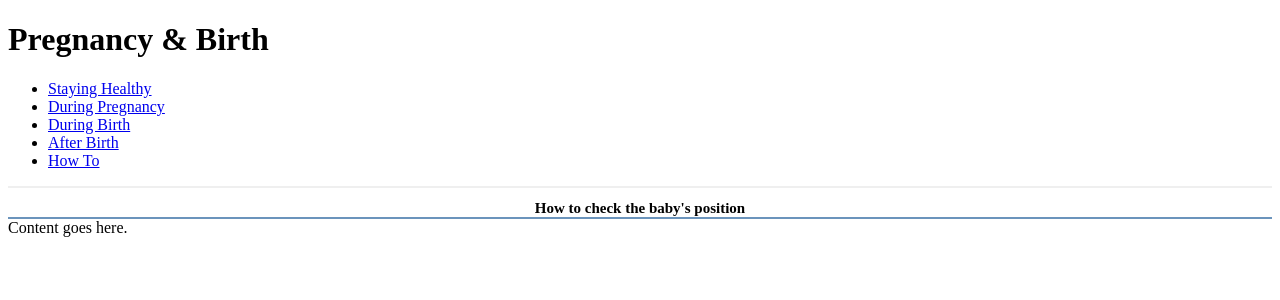
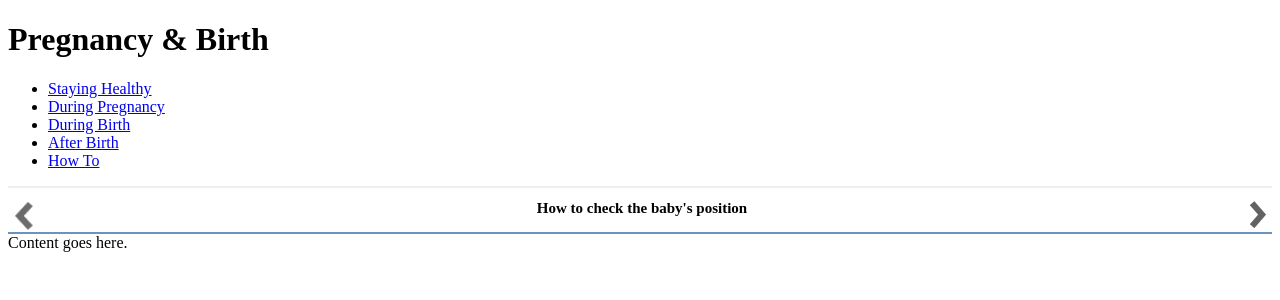
Before and after one commit to saqimtiaz/hesperian-mhealth-pregnancy-warning-signs, a PHP site: page /template-sequence.html in a window 1280 px wide. Shown: the top 300 px of the page. Run offline with PHP 8.4, Linux system fonts and the light colour scheme.

Commit message:
added next and previous links to sequence template header, along with placeholder images

```diff
--- a/src/hesperian_mobile.css
+++ b/src/hesperian_mobile.css
@@ -49,6 +49,21 @@ Workaround for iPhone / WebKit bug where headers and footers can disappear after
 .circle.active {
 	background:#444;
 }
+
+.seq-nav-button-left img{
+	float:left;
+	margin-left:5px;
+}
+
+.seq-nav-button-right img{
+	float:right;
+	margin-right:5px;
+}
+
+.clear {
+	clear:both;
+	display:block;
+}
 /* end of css for sequence-bar*/
 
 /*change background color of pages to white*/
--- a/src/template-sequence.html
+++ b/src/template-sequence.html
@@ -34,8 +34,17 @@
 		seq-length attribute determines the number of circles created
 		seq-position attribute is equivalent to position of current page in sequence
 	-->
-		<h2 class="sequence-title">How to check the baby's position</h2>
+
+		<h2 class="sequence-title">
+			<a href="" class="seq-nav-button seq-nav-button-left"><img src="images/l-arrow.png"/></a>
+			<a href="" class="seq-nav-button seq-nav-button-right"><img src="images/r-arrow.png"/></a>
+			<span>How to check the baby's position</span>
+
+
+		</h2>
+
 		<div class="sequence-dots"></div>
+		<span class="clear"></span>
 	</div><!-- /sequence-bar-->
 
 	<!-- content -->
```
Also changed, not shown: src/images/l-arrow.png (added), src/images/r-arrow.png (added).
